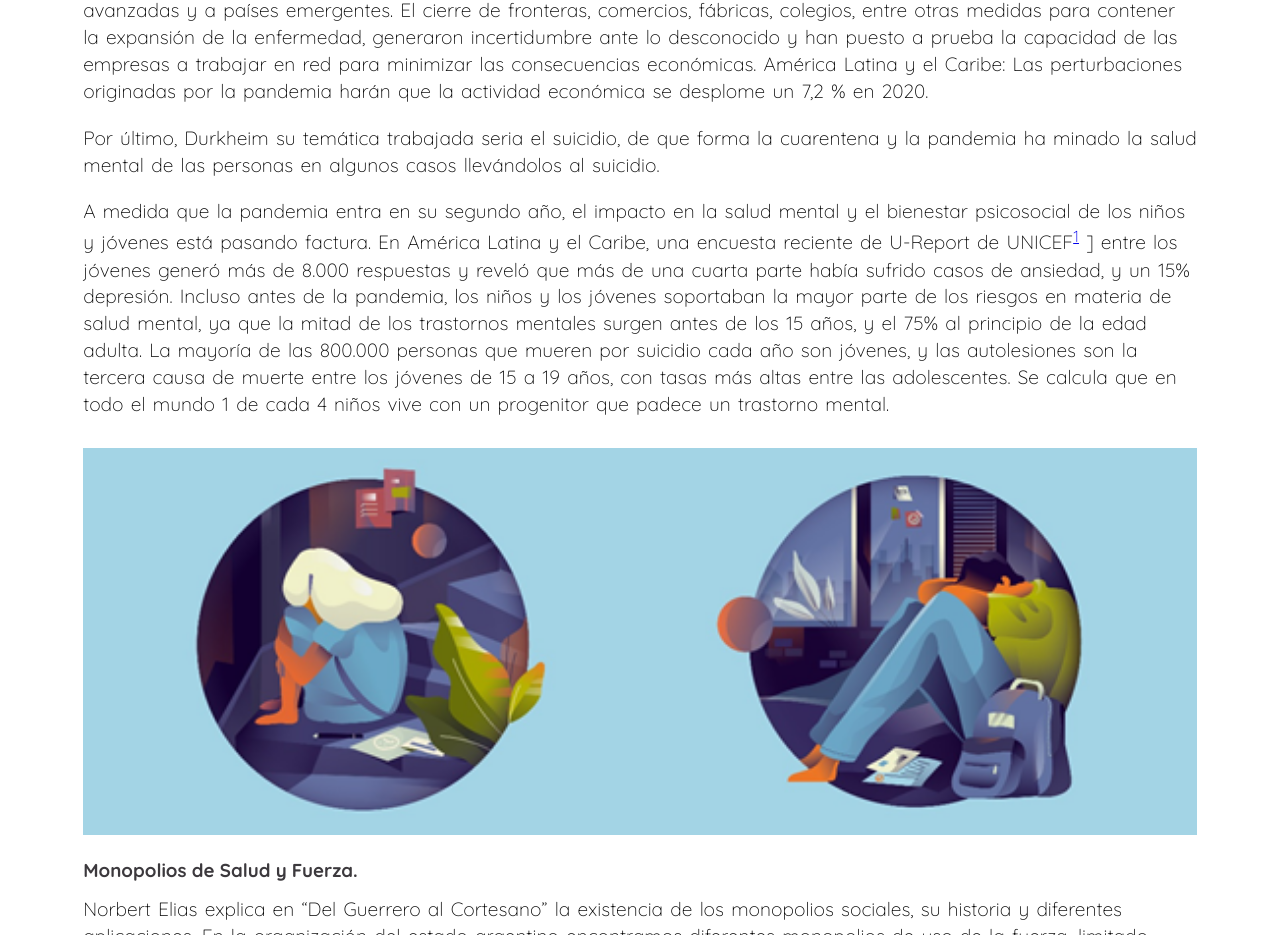
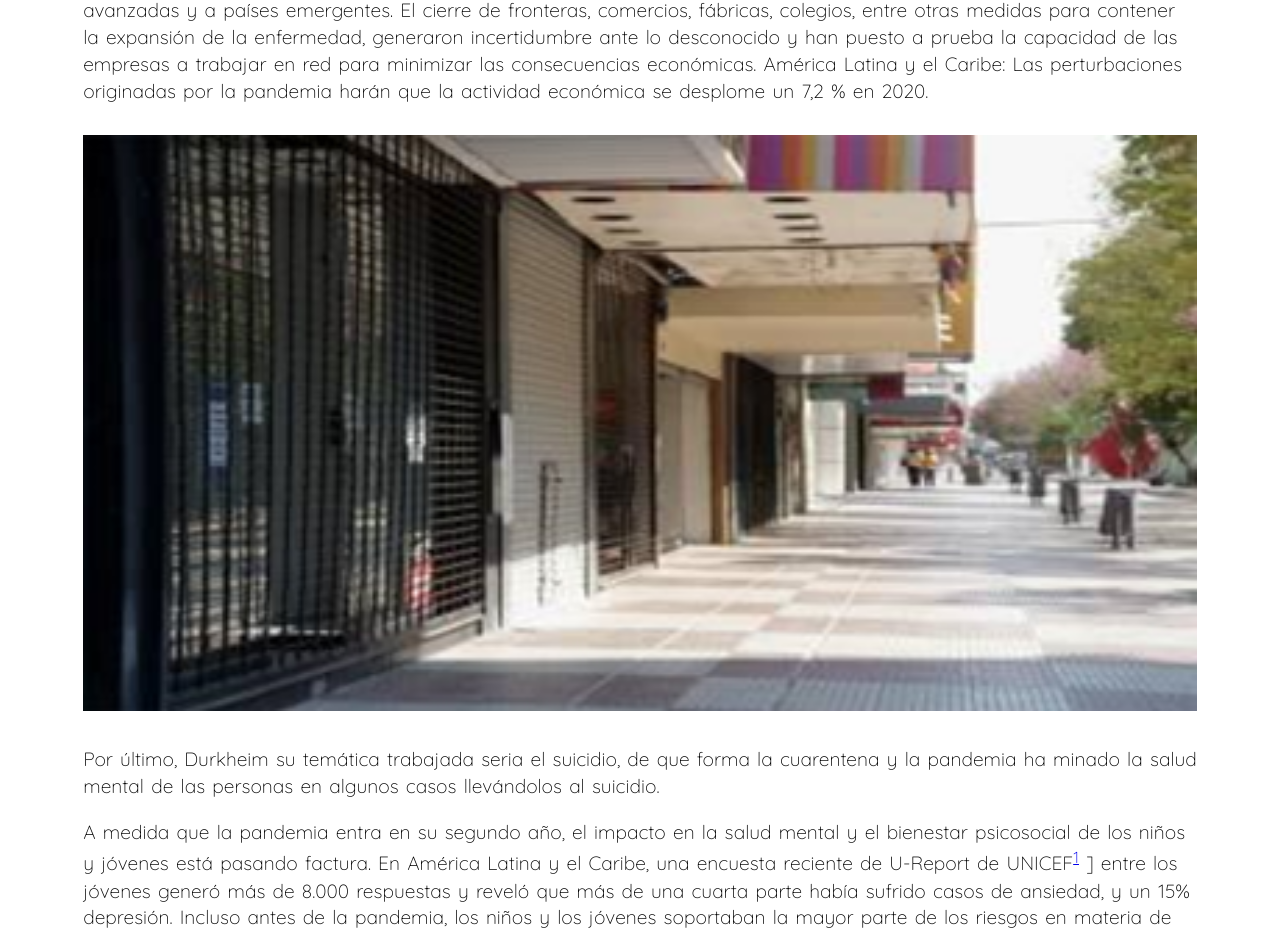
Before and after one commit to maruilta/sociologia, a plain HTML site: page index.html in a window 1280 px wide. Shown: the part 1358-2293 px from the top of the page. Drawn offline with nearby package versions, Linux system fonts and the light colour scheme.

Commit message:
Add files via upload

```diff
--- a/index.html
+++ b/index.html
@@ -53,6 +53,9 @@
               emergentes. El cierre de fronteras, comercios, fábricas, colegios, entre otras medidas para contener la expansión de la enfermedad, generaron
               incertidumbre ante lo desconocido y han puesto a prueba la capacidad de las empresas a trabajar en red para minimizar las consecuencias
               económicas. América Latina y el Caribe: Las perturbaciones originadas por la pandemia harán que la actividad económica se desplome un 7,2 % en 2020.</p>
+            <br>
+            <img src="images/peatonal-vacia.png" alt="Angustias">
+            <br>
             <p>Por último, Durkheim su temática trabajada seria el suicidio, de que forma la cuarentena y la pandemia ha minado la salud mental de las
               personas en algunos casos llevándolos al suicidio. </p>
             <p>A medida que la pandemia entra en su segundo año, el impacto en la salud mental y el bienestar psicosocial de los niños y jóvenes está
```
